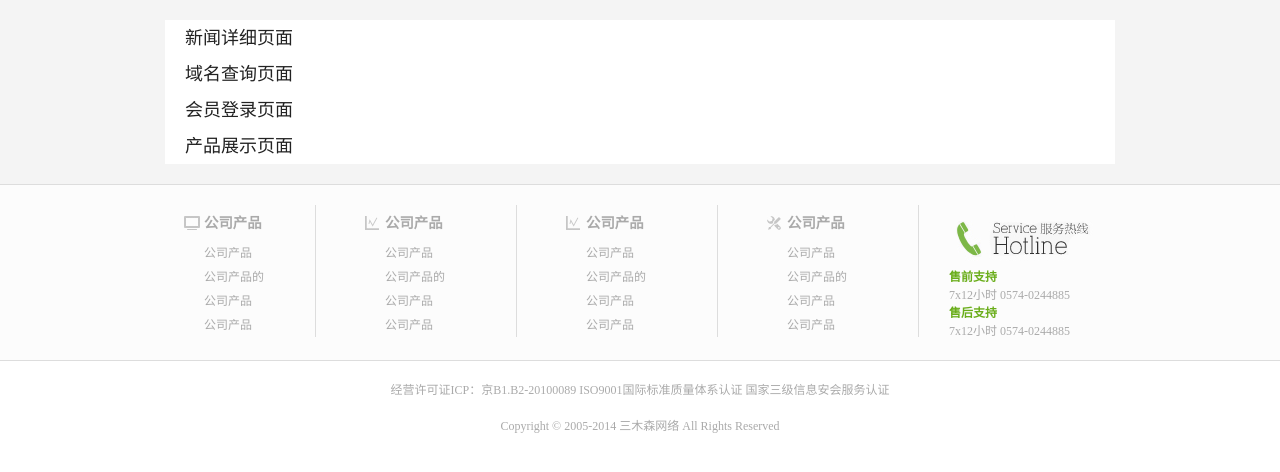
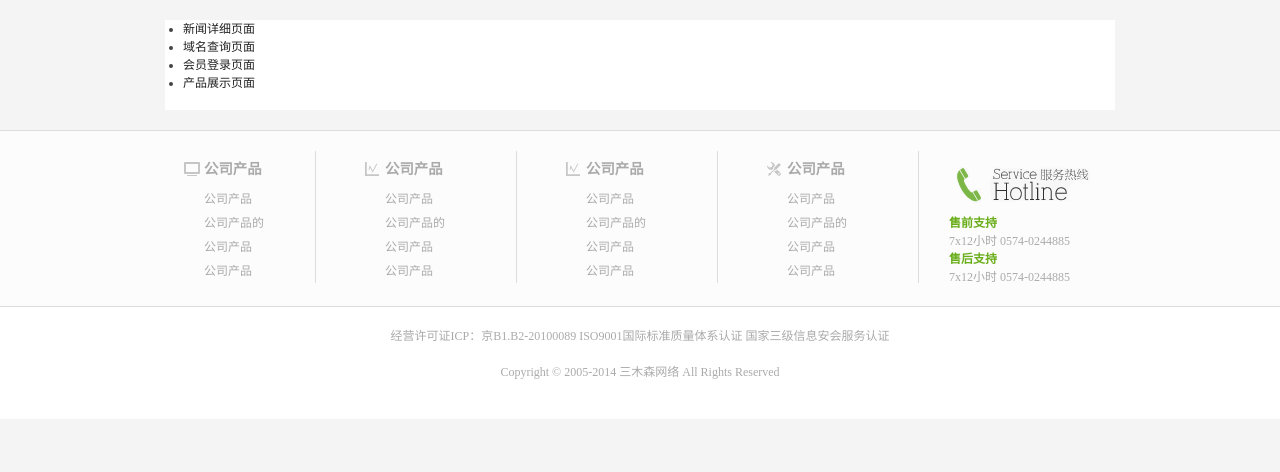
Before and after one commit to yysamson/idc-html, a PHP site: page /daohang.php in a window 1280 px wide. Shown: the part 142-614 px from the top of the page. Run offline with PHP 8.4, Linux system fonts and the light colour scheme.

Commit message:
清理css

```diff
--- a/css/layout.css
+++ b/css/layout.css
@@ -320,15 +320,15 @@ select{
     padding-left: 20px;
 }
 
-.daohang ul{
-    padding: 0;
-    margin: 0;
-    list-style: none;
-}
+/*.daohang ul{*/
+/*padding: 0;*/
+/*margin: 0;*/
+/*list-style: none;*/
+/*}*/
 
-.daohang ul li{
-    padding-left:20px;
-    line-height: 2em;
-    margin: 0;
-    font-size: 1.5em;
-}
+/*.daohang ul li{*/
+/*padding-left:20px;*/
+/*line-height: 2em;*/
+/*margin: 0;*/
+/*font-size: 1.5em;*/
+/*}*/
```
